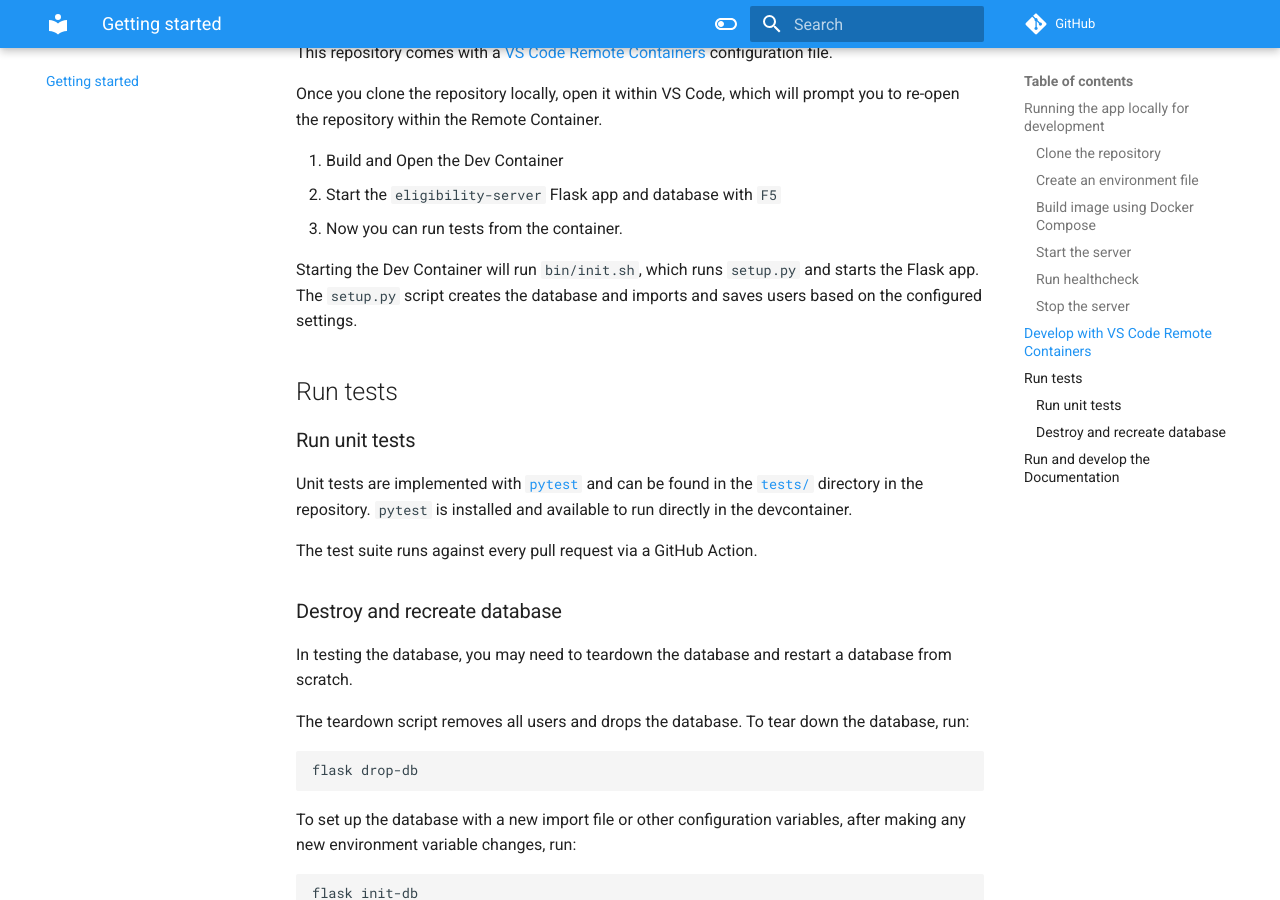
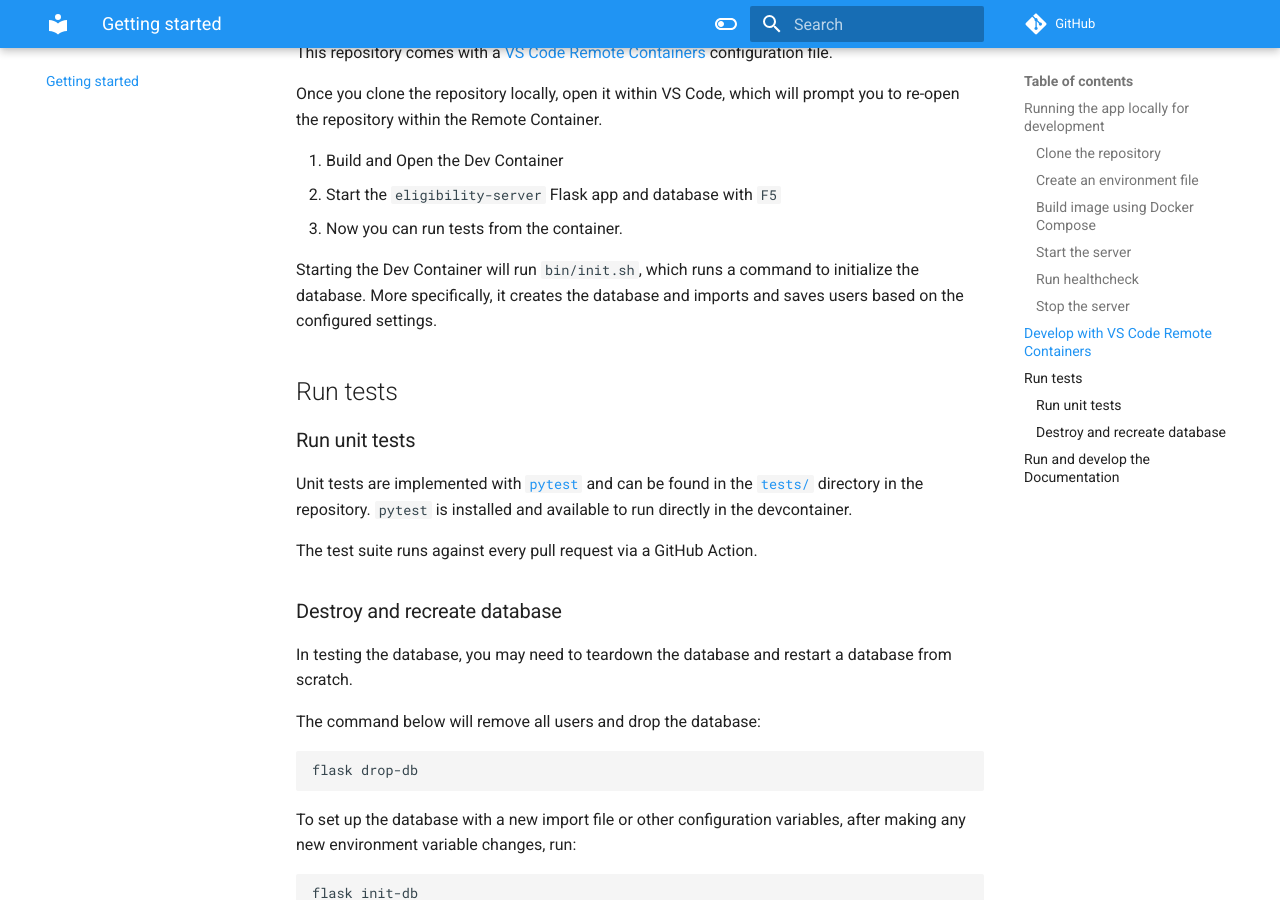
Before and after one commit to cal-itp/eligibility-server, an MkDocs documentation site: the page built from docs/getting-started.md, in a window 1280 px wide and 900 px high, scrolled down 1553 px. Built offline with MkDocs 1.6.1 and Material for MkDocs 9.7.7, drawn with Linux system fonts in a browser that asks for light colours; nearby versions of some CDN libraries; comment, search, counter and statistics services are not loaded.

Commit message:
docs: correct some details about init script

````diff
--- a/docs/getting-started.md
+++ b/docs/getting-started.md
@@ -65,8 +65,7 @@ Once you clone the repository locally, open it within VS Code, which will prompt
  2. Start the `eligibility-server` Flask app and database with `F5`
  3. Now you can run tests from the container.
 
-Starting the Dev Container will run `bin/init.sh`, which runs `setup.py` and starts the Flask app. The `setup.py` script creates the database and imports and saves users
-based on the configured settings.
+Starting the Dev Container will run `bin/init.sh`, which runs a command to initialize the database. More specifically, it creates the database and imports and saves users based on the configured settings.
 
 ## Run tests
 
@@ -80,7 +79,7 @@ The test suite runs against every pull request via a GitHub Action.
 
 In testing the database, you may need to teardown the database and restart a database from scratch.
 
-The teardown script removes all users and drops the database. To tear down the database, run:
+The command below will remove all users and drop the database:
 
 ```bash
 flask drop-db
````
